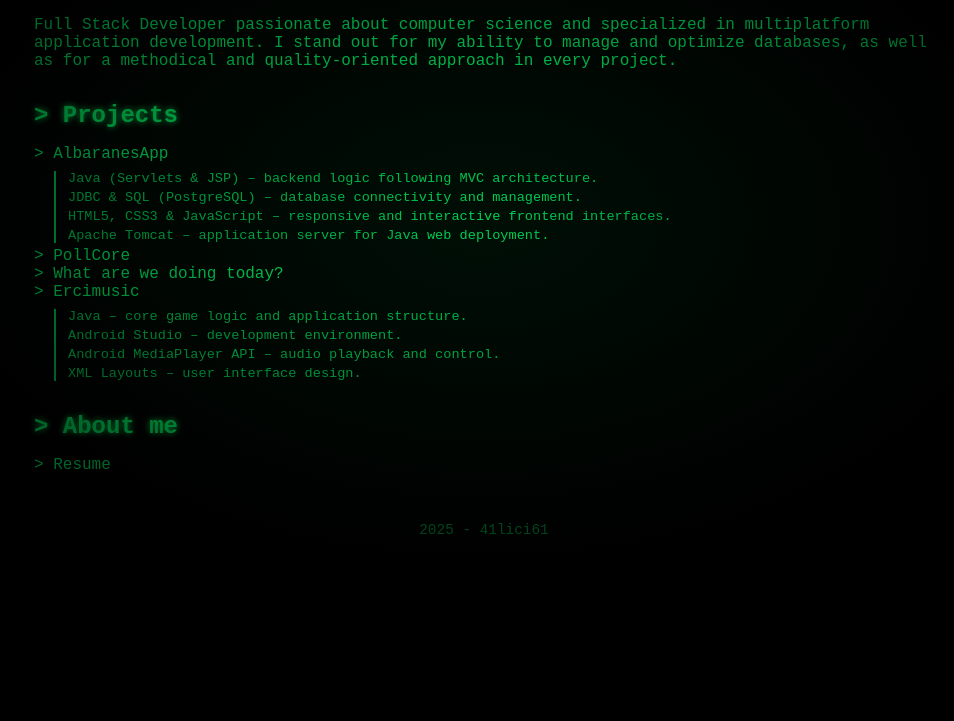
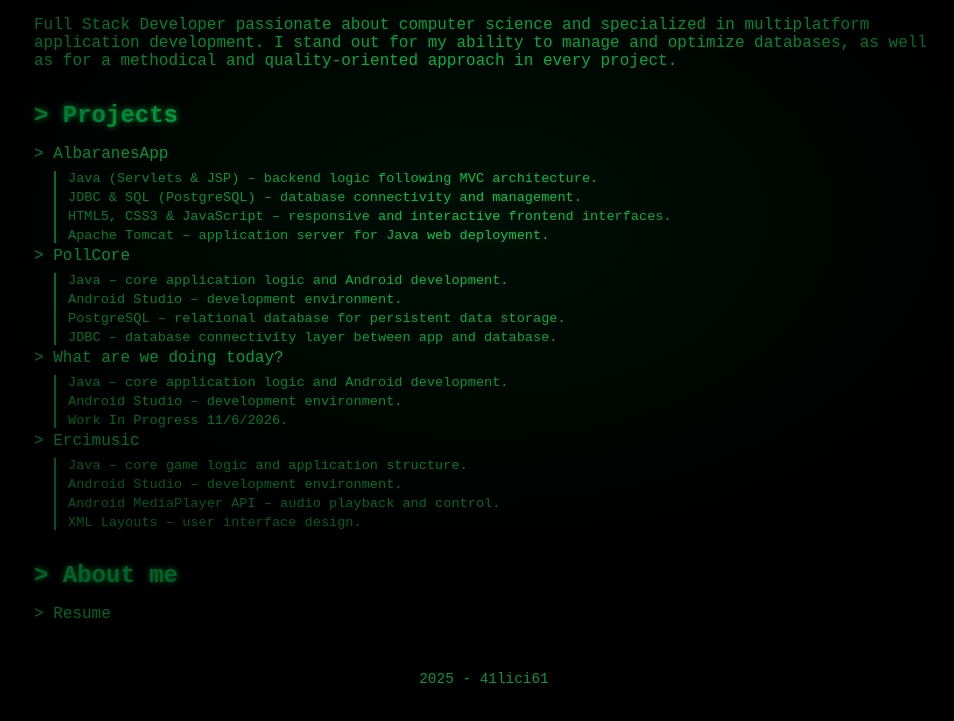
Before and after one commit to 41lici61/41lici61.github.io, a plain HTML site: page index.html in a window 1280 px wide. Shown: the part 181-902 px from the top of the page, without its empty margins (156-1110 px from the left). Before the commit the page ends 813 px from the top, so only its background shows below. Drawn offline with Linux system fonts and the light colour scheme.

Commit message:
Update index.html

```diff
--- a/index.html
+++ b/index.html
@@ -36,23 +36,34 @@
       <h2>&gt; Projects</h2>
       <ul>
         <li><a href="https://github.com/41lici61/AlbaranesApp" target="_blank">AlbaranesApp</a>
-
           <div class="project-tech">
               <p>Java (Servlets & JSP) – backend logic following MVC architecture.</p>
               <p>JDBC & SQL (PostgreSQL) – database connectivity and management.</p>
               <p>HTML5, CSS3 & JavaScript – responsive and interactive frontend interfaces.</p>
               <p>Apache Tomcat – application server for Java web deployment.</p>
           </div>
-
         </li>
-        <li><a href="https://github.com/41lici61/PollCore" target="_blank">PollCore</a></li>
-        <li><a href="https://github.com/41lici61/WhatAreWeDoingToday" target="_blank">What are we doing today?</a></li>
+        <li><a href="https://github.com/41lici61/PollCore" target="_blank">PollCore</a>
+          <div class="project-tech">
+              <p>Java – core application logic and Android development.</p>
+              <p>Android Studio – development environment.</p>
+              <p>PostgreSQL – relational database for persistent data storage.</p>
+              <p>JDBC – database connectivity layer between app and database.</p>
+          </div>
+        </li>
+        <li><a href="https://github.com/41lici61/WhatAreWeDoingToday" target="_blank">What are we doing today?</a>
+          <div class="project-tech">
+              <p>Java – core application logic and Android development.</p>
+              <p>Android Studio – development environment.</p>
+              <p>Work In Progress 11/6/2026.</p>
+          </div>
+        </li>
         <li><a href="https://github.com/41lici61/ErciMusic" target="_blank">Ercimusic</a>
-        <div class="project-tech">
-              <p>Java – core game logic and application structure.</p>
-              <p>Android Studio – development environment.</p>
-              <p>Android MediaPlayer API – audio playback and control.</p>
-              <p>XML Layouts – user interface design.</p>
+          <div class="project-tech">
+                <p>Java – core game logic and application structure.</p>
+                <p>Android Studio – development environment.</p>
+                <p>Android MediaPlayer API – audio playback and control.</p>
+                <p>XML Layouts – user interface design.</p>
           </div></li>
       </ul>
     </section>
```
